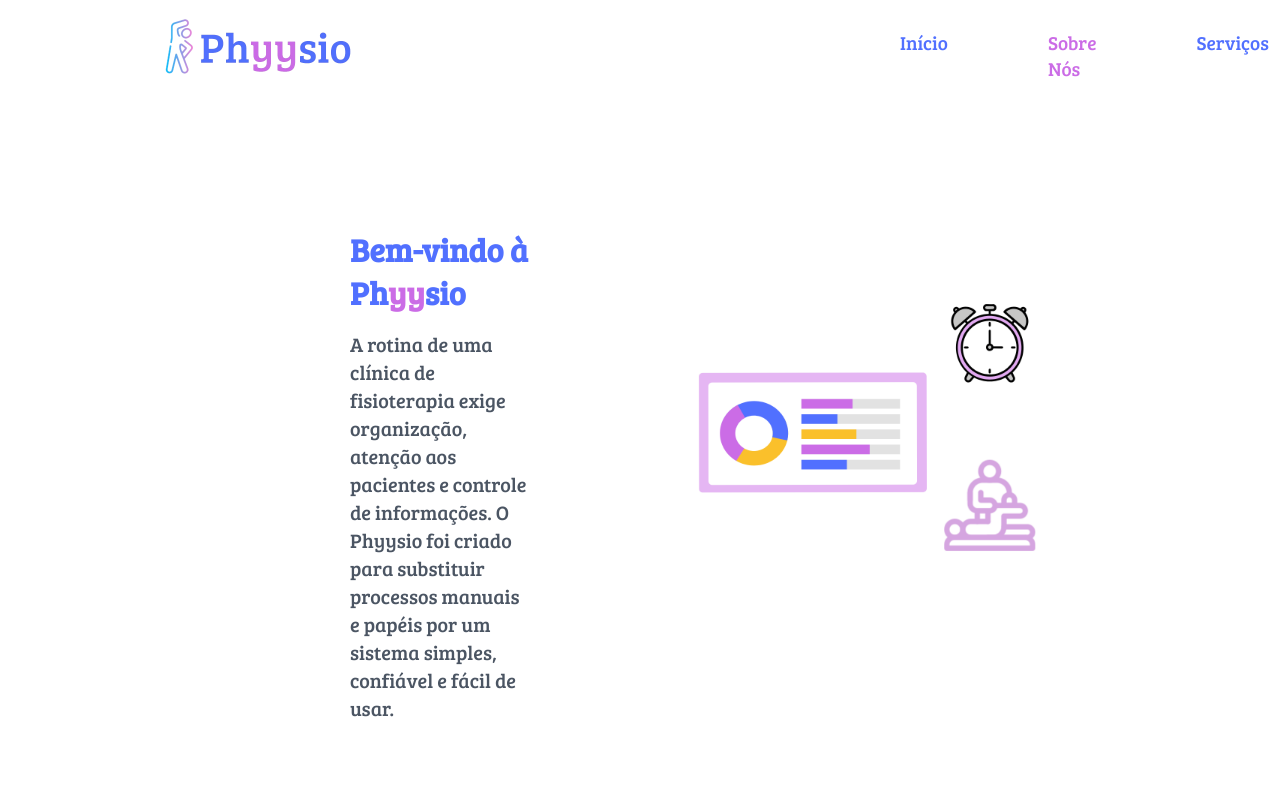
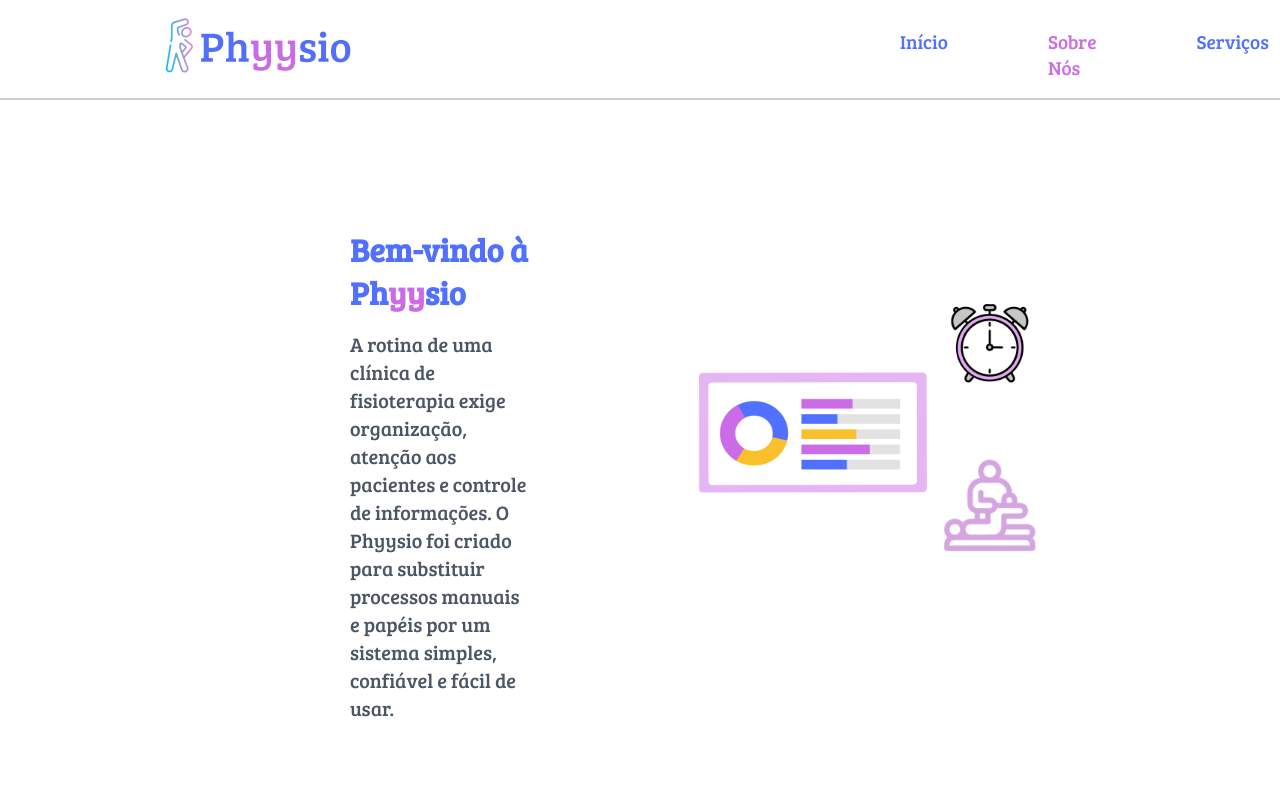
Before and after one commit to vicentejuniordev/Phyysio, a React (Vite) app in the folder phyysio-frontend/: page / in a window 1280 px wide. Shown: the top 800 px of the page. Built offline with nearby package versions, Linux system fonts and the light colour scheme.

Commit message:
feat: add header fix in scroll

```diff
--- a/phyysio-frontend/src/components/Header/Header.css
+++ b/phyysio-frontend/src/components/Header/Header.css
@@ -12,6 +12,10 @@
     align-items: center;
     justify-content: space-around;
     background-color: #ffffff;
+    border-bottom: 2px solid #d2caca;
+    position: sticky;
+    top: 0;
+    z-index: 1000;
 }
 .header-words{
     display: flex;
```
